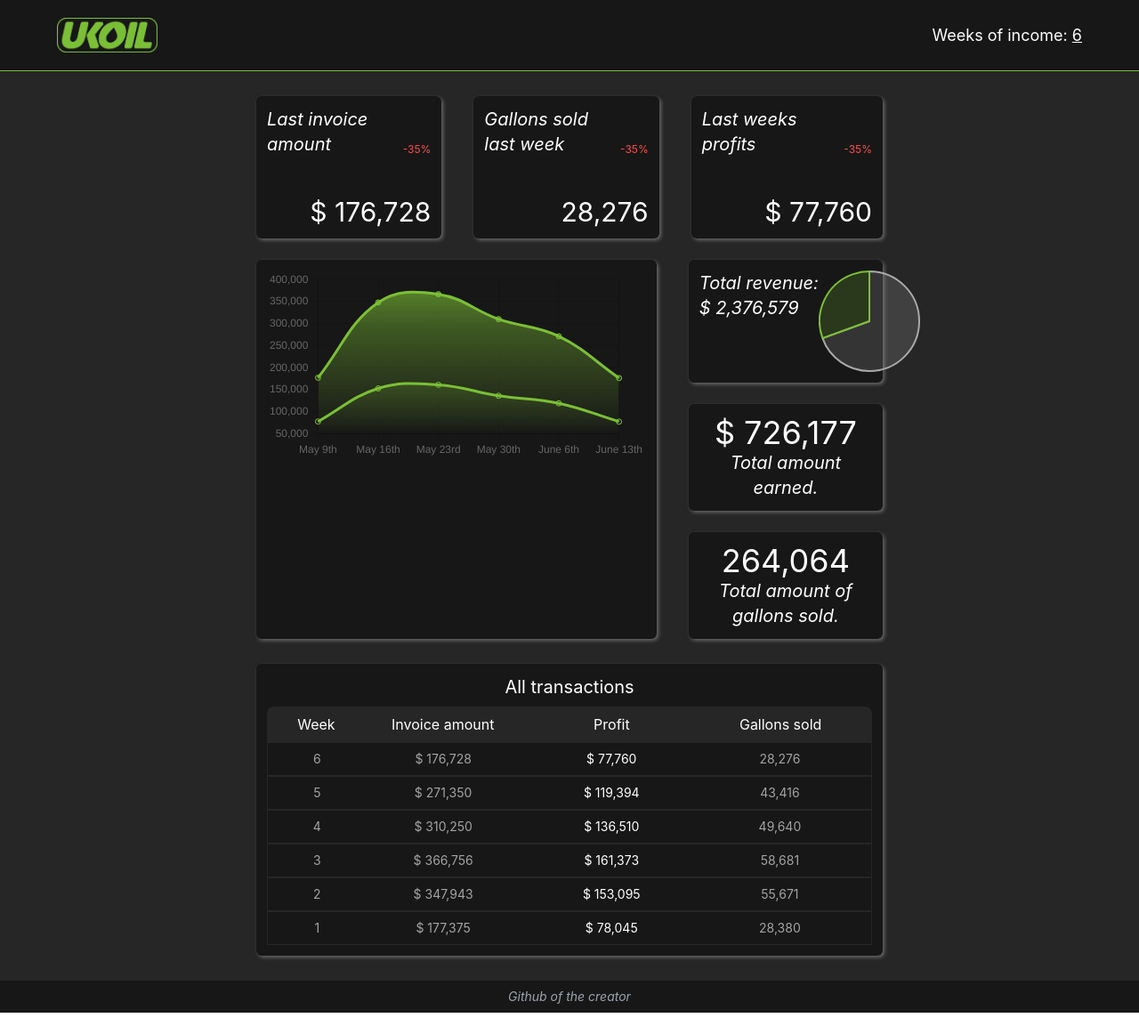
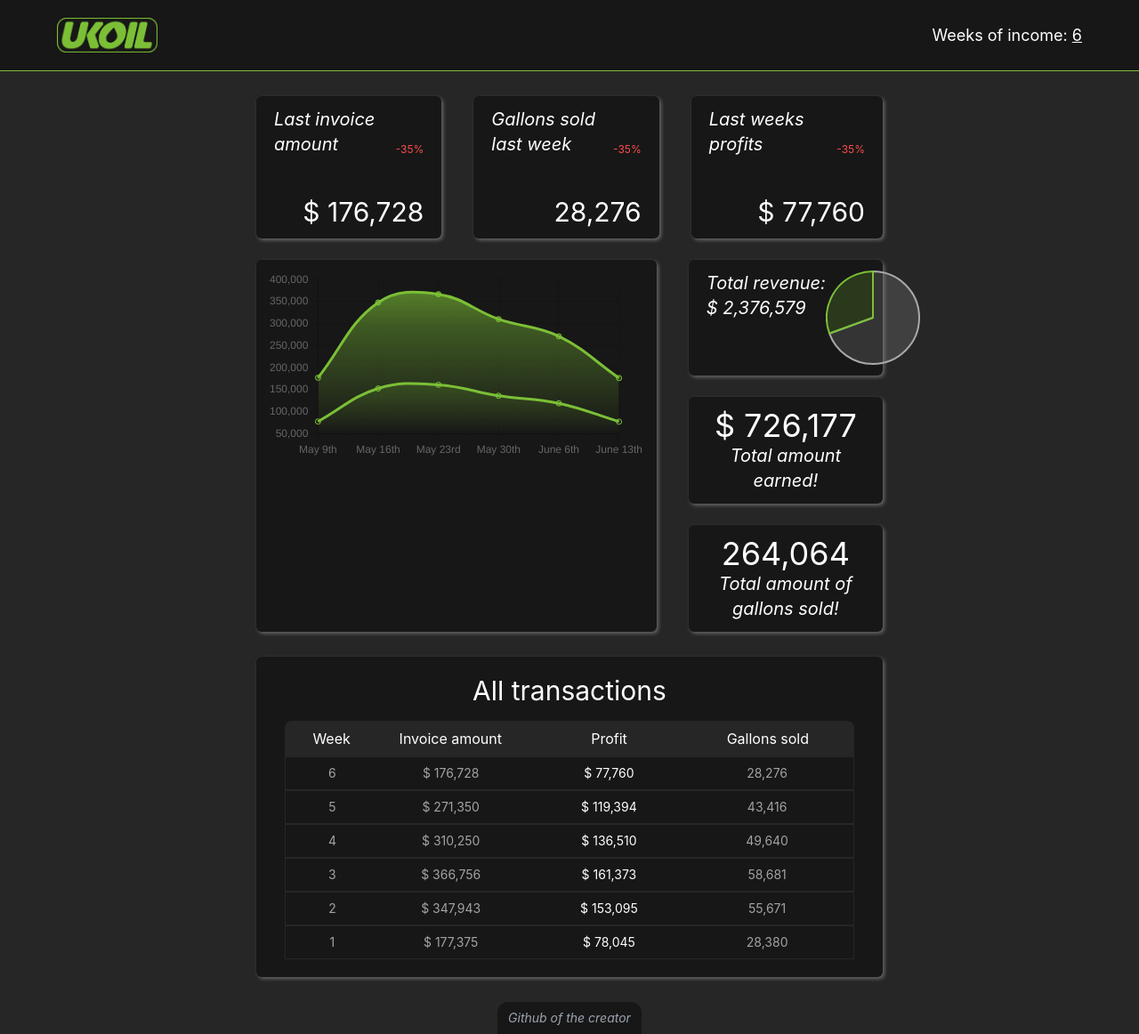
Before and after one commit to KorbenDeSmet/uk-oil, a React (Create React App) app: page / in a window 1280 px wide. Shown: the whole page at 89% size. Before the commit the page ends 1138 px from the top, so only its background shows below. Built offline with nearby package versions, Linux system fonts and the light colour scheme.

Commit message:
Changes(App.js & Footer.js): Added padding and changed large screen footer

```diff
--- a/src/components/Footer.js
+++ b/src/components/Footer.js
@@ -1,6 +1,6 @@
 const Footer = () => {
     return (
-        <div className="flex float-center p-2 bg-neutral-900">
+        <div className="flex float-center p-2 bg-neutral-900 lg:w-fit lg:mx-auto lg:px-3 lg:rounded-t-xl">
             <a href="https://github.com/KorbenDeSmet" className="mx-auto italic text-sm text-gray-400 hover:text-[#7bbf36] hover:underline">Github of the creator</a>
         </div>
     )
--- a/src/pages/App.js
+++ b/src/pages/App.js
@@ -34,12 +34,9 @@ function App() {
     <div className="flex flex-col min-h-screen bg-neutral-800 text-white selection:bg-[#7bbf36] selection:text-black">
       <div className="flex-grow">
         <Header data={data} />
-        {/* <div className="flex mx-8 mt-6 mb-2 text-lg">
-          <div className="flex mx-auto">Week {data.length} invoice details</div>
-        </div> */}
         <div className="flex flex-wrap px-7 mt-7 justify-between lg:px-72">
           <div className="flex mb-6 w-full justify-between">
-            <div className="flex h-40 flex-col w-[30%] md:grow p-3 shadow-[2px_2px_4px_rgba(169,169,169,0.5)] bg-neutral-900 rounded-md md:mr-9">
+            <div className="flex h-40 flex-col w-[30%] md:grow p-3 shadow-[2px_2px_4px_rgba(169,169,169,0.5)] bg-neutral-900 rounded-md md:mr-9 md:px-5">
               <div className="flex">
                 <div className="italic md:text-xl">Last invoice amount</div>
                 <div style={{
@@ -49,7 +46,7 @@ function App() {
               <div className="flex-grow" />
               <div className="ml-auto md:text-3xl">{currencyFormat(data[data.length - 1].invoice_amount)}</div>
             </div>
-            <div className="flex flex-col w-[30%] md:grow p-3 shadow-[2px_2px_4px_rgba(169,169,169,0.5)] bg-neutral-900 rounded-md md:mr-9">
+            <div className="flex flex-col w-[30%] md:grow p-3 shadow-[2px_2px_4px_rgba(169,169,169,0.5)] bg-neutral-900 rounded-md md:mr-9 md:px-5">
               <div className="flex">
                 <div className="italic md:text-xl">Gallons sold last week</div>
                 <div style={{
@@ -59,7 +56,7 @@ function App() {
               <div className="flex-grow" />
               <div className="ml-auto md:text-3xl">{gallonsFormat((data[data.length - 1].invoice_amount / 6.25))}</div>
             </div>
-            <div className="flex flex-col w-[31%] p-3 shadow-[2px_2px_4px_rgba(169,169,169,0.5)] bg-neutral-900 rounded-md">
+            <div className="flex flex-col w-[31%] p-3 shadow-[2px_2px_4px_rgba(169,169,169,0.5)] bg-neutral-900 rounded-md md:px-5">
               <div className="flex">
                 <div className="italic md:text-xl">Last weeks profits</div>
                 <div style={{
@@ -74,27 +71,27 @@ function App() {
             <AreaChart data={data} />
           </div>
           <div className="flex lg:flex-wrap w-[100%] lg:w-[31%] lg:h-max">
-            <div className="flex flex-col my-6 mr-4 w-[35%] p-3 shadow-[2px_2px_4px_rgba(169,169,169,0.5)] bg-neutral-900 rounded-md lg:mt-0 lg:flex-row lg:w-[100%]">
+            <div className="flex flex-col my-6 mr-4 w-[35%] p-3 shadow-[2px_2px_4px_rgba(169,169,169,0.5)] bg-neutral-900 rounded-md lg:mt-0 lg:flex-row lg:w-[100%] md:pl-5">
               <PieChart data={data} />
             </div>
             <div className="grid grid-row-2 gap-6 my-6 w-[64%] lg:w-[100%] lg:my-0">
               <div className="flex p-3 shadow-[2px_2px_4px_rgba(169,169,169,0.5)] bg-neutral-900 rounded-md">
                 <div className="mx-auto my-auto">
                   <div className="text-center text-3xl md:text-4xl">{currencyFormat((total / 6.25) * 2.75)}</div>
-                  <div className="text-center text-sm md:text-xl italic">Total amount earned.</div>
+                  <div className="text-center text-sm md:text-xl italic">Total amount earned!</div>
                 </div>
               </div>
               <div className="flex p-3 shadow-[2px_2px_4px_rgba(169,169,169,0.5)] bg-neutral-900 rounded-md">
                 <div className="mx-auto my-auto">
                   <div className="text-center text-3xl md:text-4xl">{gallonsFormat(total / 6.25)}</div>
-                  <div className="text-center text-sm md:text-xl italic">Total amount of gallons sold.</div>
+                  <div className="text-center text-sm md:text-xl italic">Total amount of gallons sold!</div>
                 </div>
               </div>
             </div>
           </div>
         </div>
-        <div className="flex flex-col grow p-3 mx-7 mb-7 shadow-[2px_2px_4px_rgba(169,169,169,0.5)] bg-neutral-900 rounded-md lg:mt-7 lg:mx-72">
-          <div className="text-xl mx-auto">All transactions</div>
+        <div className="flex flex-col grow p-3 lg:px-8 lg:pb-5 mx-7 mb-7 shadow-[2px_2px_4px_rgba(169,169,169,0.5)] bg-neutral-900 rounded-md lg:mt-7 lg:mx-72">
+          <div className="text-xl mx-auto lg:py-2 lg:text-3xl">All transactions</div>
           <div className="grid grid-cols-7 w-full bg-neutral-800 mt-2 px-2 py-2 rounded-t-lg">
             <div className="text-center">Week</div>
             <div className="col-span-2 text-center">Invoice amount</div>
```
